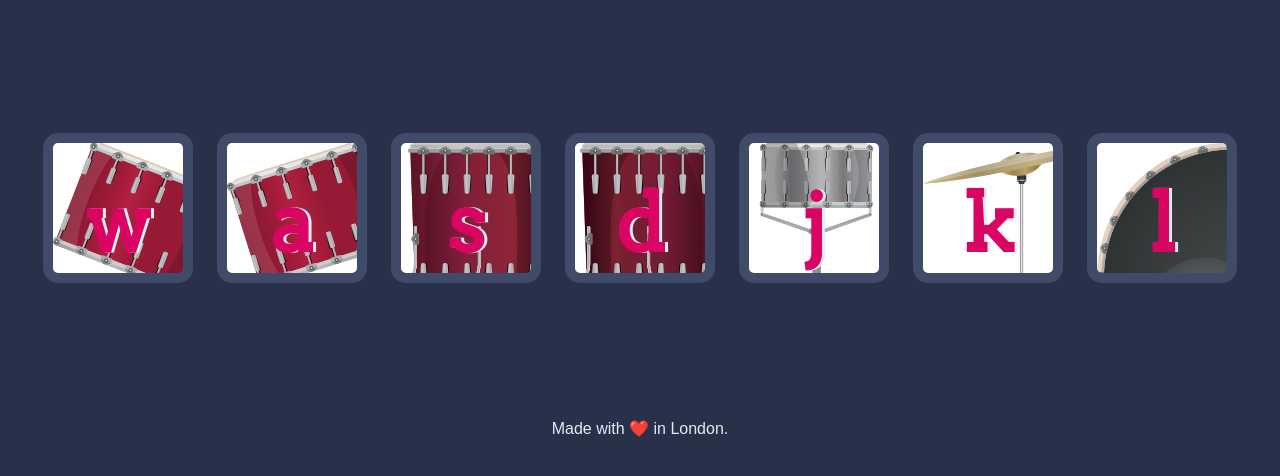
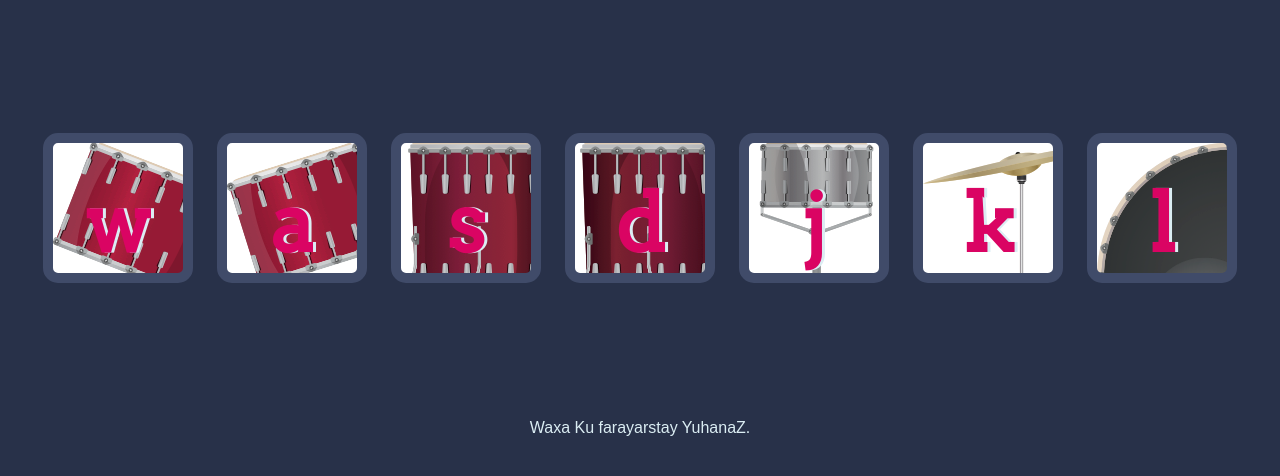
Before and after one commit to YuhanaZ/Trum-Kit, a plain HTML site: page index.html in a window 1280 px wide. Shown: the part 156-632 px from the top of the page. Drawn offline with Linux system fonts and the light colour scheme.

Commit message:
footer changed

```diff
--- a/index.html
+++ b/index.html
@@ -24,7 +24,7 @@
 <script src="index.js" charset="utf-8"></script>
 
 <footer>
-  Made with ❤️ in London.
+ Waxa Ku farayarstay YuhanaZ.
 </footer>
 </body>
 </html>
```
